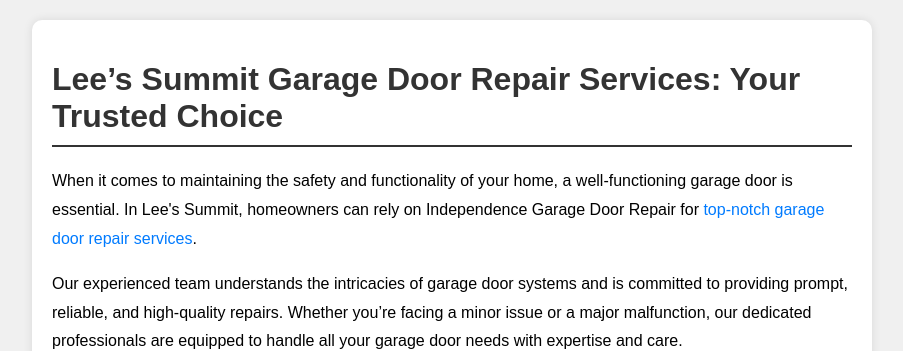
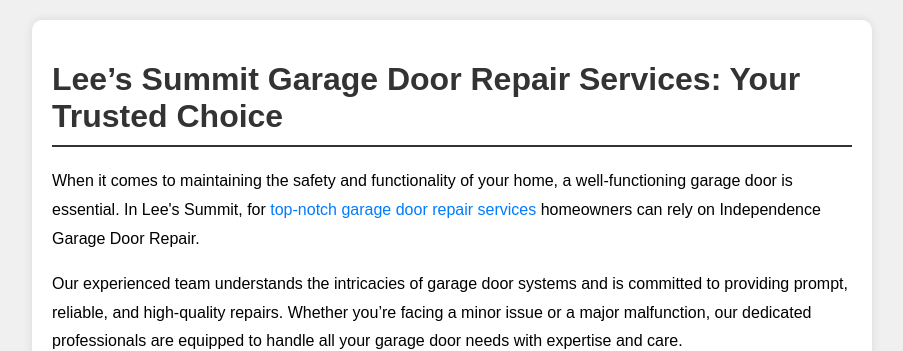
Before and after one commit to alexpaynesays/door, a plain HTML site: page index.html in a window 1280 px wide. Shown: the top 351 px of the page, without its empty margins (188-1091 px from the left). Drawn offline with Linux system fonts and the light colour scheme.

Commit message:
Update index.html

```diff
--- a/index.html
+++ b/index.html
@@ -63,7 +63,7 @@
 
 <h1>Lee’s Summit Garage Door Repair Services: Your Trusted Choice</h1>
 
-<p>When it comes to maintaining the safety and functionality of your home, a well-functioning garage door is essential. In Lee's Summit, homeowners can rely on Independence Garage Door Repair for <a href="https://arrowheadkc.com/">top-notch garage door repair services</a>.</p>
+<p>When it comes to maintaining the safety and functionality of your home, a well-functioning garage door is essential. In Lee's Summit, for <a href="https://arrowheadkc.com/">top-notch garage door repair services</a> homeowners can rely on Independence Garage Door Repair.</p>
   <p>Our experienced team understands the intricacies of garage door systems and is committed to providing prompt, reliable, and high-quality repairs. Whether you’re facing a minor issue or a major malfunction, our dedicated professionals are equipped to handle all your garage door needs with expertise and care.</p>
 
 <div style="text-align: center;">
```
